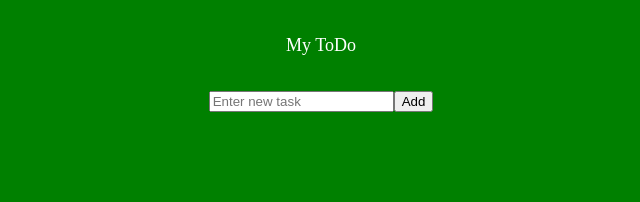
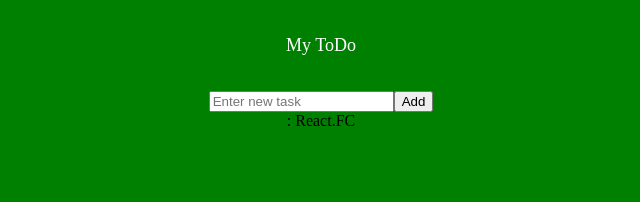
Before and after one commit to OlhaDorofiychuk/typescript_todo, a React (Create React App) app: page / in a window 1280 px wide. Shown: the top 202 px of the page, without its empty margins (319-959 px from the left). Built offline with nearby package versions, Linux system fonts and the light colour scheme; the HTML template or start-up script is replaced by a standard one; a web font is replaced by a local one.

Commit message:
todo list added

```diff
--- a/src/App.tsx
+++ b/src/App.tsx
@@ -1,14 +1,29 @@
 import React, { useState } from 'react';
 import './App.css';
 import ImputComponent from './components/ImputComponent';
+import { Todo } from './components/item';
+import TodoList from './components/TodoList';
 
 const App: React.FC=()=>{
-  const [todo, setTodo] = useState<string>('')
+  const [todo, setTodo] = useState<string>('');
+  const [todos, seTodos] = useState<Todo[]>([]);
+  const handleAdd =(e:React.FormEvent)=>{
+    e.preventDefault()
+    if(todo) {
+      seTodos([...todos,{id: Date.now(), todo, isDone: false}])
+      setTodo('')
+    }
+  }
   console.log(todo)
+  console.log('list',todos)
   return (
     <div className="App">
       <span className='heading'>My ToDo</span>
-      <ImputComponent todo={todo} setTodo={setTodo}/>
+      <ImputComponent todo={todo} setTodo={setTodo} handleAdd={handleAdd}/>
+      <TodoList />
+      {todos.map(task=>(
+        <li key={task.id}>{task.todo}</li>
+      ))}
     </div>
   );
 }
--- a/src/components/ImputComponent.tsx
+++ b/src/components/ImputComponent.tsx
@@ -3,10 +3,11 @@ import React from 'react'
 interface Props {
     todo: string;
     setTodo: React.Dispatch<React.SetStateAction<string>>
+    handleAdd:(e:React.FormEvent)=>void;
 }
-const ImputComponent = ({todo, setTodo}: Props) => {
+const ImputComponent = ({todo, setTodo, handleAdd}: Props) => {
   return (
-  <form className='input'>
+  <form className='input' onSubmit={handleAdd}>
     <input className='input_field' type='input' value={todo} onChange={(e)=>setTodo(e.target.value)}placeholder='Enter new task'></input>
     <button className='input_submt' type='submit'>Add</button>
   </form>
--- /dev/null
+++ b/src/components/TodoList.tsx
@@ -0,0 +1,9 @@
+import React from 'react'
+
+const TodoList: React.FC = () => {
+  return (
+    <div>: React.FC</div>
+  )
+}
+
+export default TodoList
--- /dev/null
+++ b/src/components/item.ts
@@ -0,0 +1,7 @@
+
+export interface Todo {
+    id: number;
+    todo: string;
+    isDone: boolean;
+
+}
```
